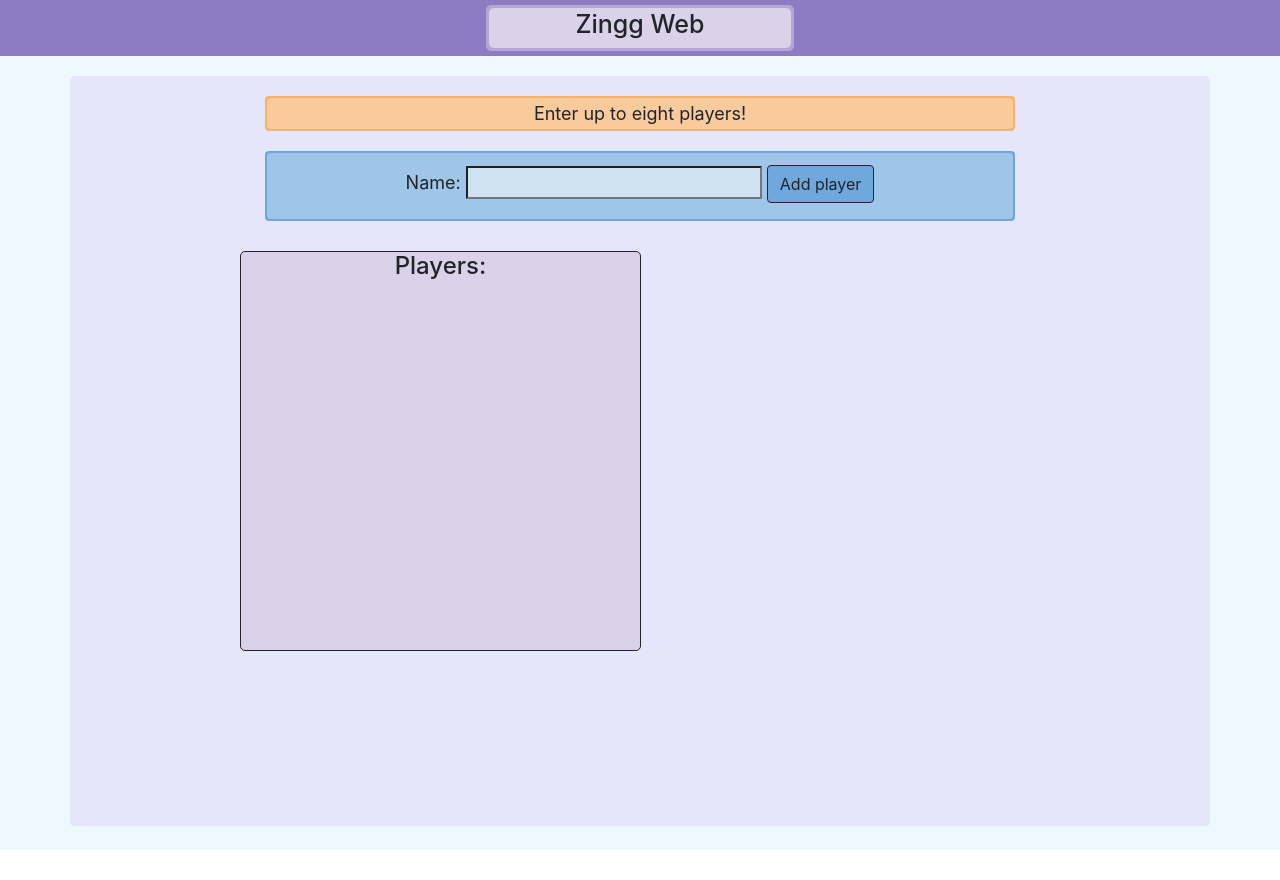
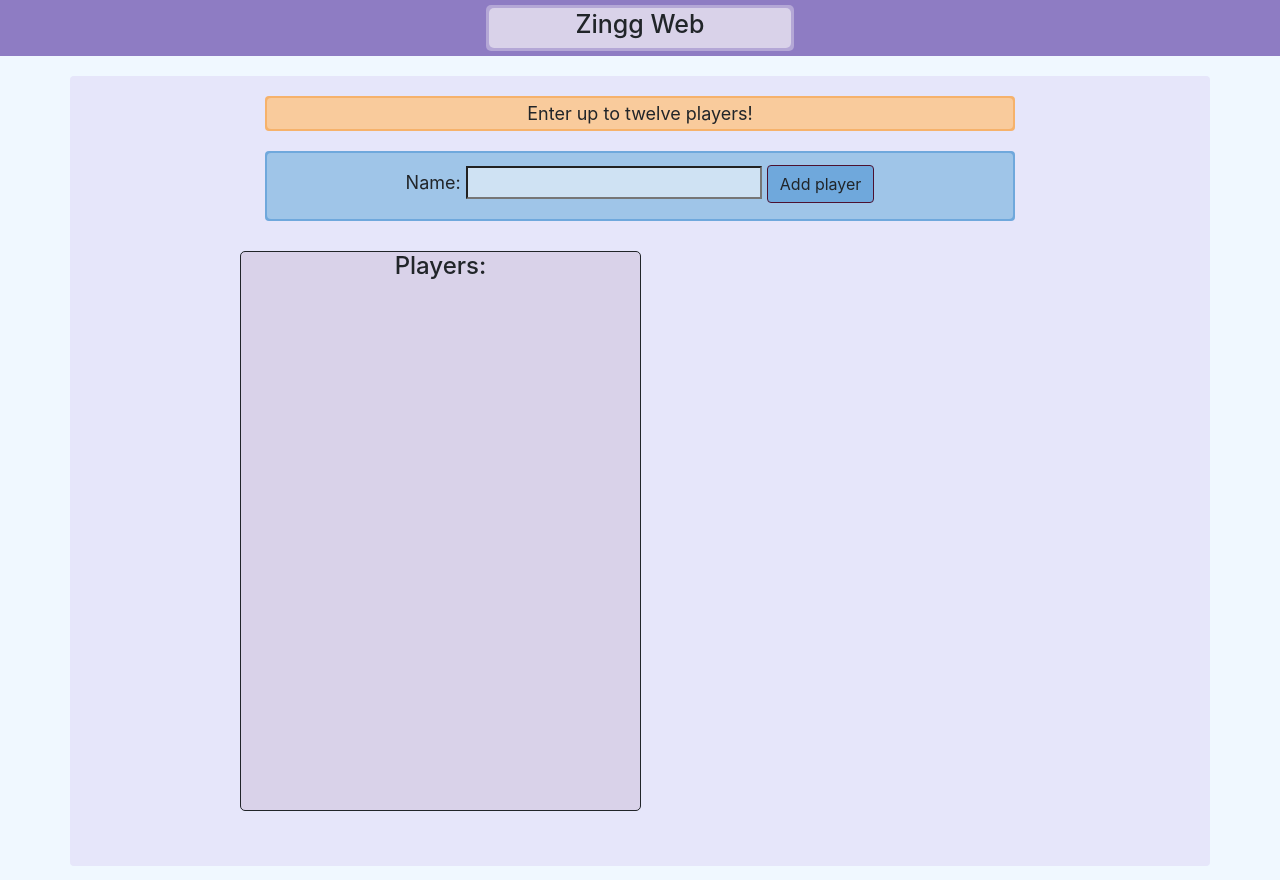
Before and after one commit to ncteisen/zingg, a React (Create React App) app: page / in a window 1280 px wide. Both pictures are taken after a click on the link "Start!". Before the commit the page ends 850 px from the top, so only its background shows below. Built offline with nearby package versions, Linux system fonts and the light colour scheme.

Commit message:
support 12 players

```diff
--- a/src/App.css
+++ b/src/App.css
@@ -1,7 +1,7 @@
 .App {
   text-align: center;
   background-color: #F0F8FF;
-  height: 850px;
+  height: 880px;
 }
 
 .App-logo {
@@ -90,7 +90,7 @@
   display: flex;
   flex-wrap: wrap;
   justify-content: space-between;
-  height: 750px;
+  height: 790px;
 }
 
 .game-container-color {
@@ -176,7 +176,7 @@
   border-width: 1px;
   border-radius: 5px;
   margin-top: 30px;
-  height: 400px;
+  height: 560px;
 }
 
 .players-title{
--- a/src/App.tsx
+++ b/src/App.tsx
@@ -83,8 +83,8 @@ class App extends React.Component<AppProps, AppState> {
 
   handleSubmit = (event: React.FormEvent<HTMLFormElement>) => {
     event.preventDefault();
-    if (this.state.names.length >= 8) {
-      alert("Eight players max!!")
+    if (this.state.names.length >= 12) {
+      alert("Twelve players max!!")
       return;
     }
     if (this.state.value.length == 0) {
--- a/src/Game.tsx
+++ b/src/Game.tsx
@@ -212,6 +212,22 @@ class Game extends React.Component<GameProps, GameState> {
                 </div>
               </div>
             }
+            {this.state.players.length > 8 &&
+              <div className="row">
+                <div className="col-3">
+                  {this.renderPlayer(8)}
+                </div>
+                <div className="col-3">
+                  {this.renderPlayer(9)}
+                </div>
+                <div className="col-3">
+                  {this.renderPlayer(10)}
+                </div>
+                <div className="col-3">
+                  {this.renderPlayer(11)}
+                </div>
+              </div>
+            }
             <div className="row">
               <div className="col">
                 <div id="headerContainer1" className="orange3 container rounded">
--- a/src/Lobby.tsx
+++ b/src/Lobby.tsx
@@ -19,7 +19,7 @@ function Lobby(Props: LobbyProps) {
               <div className="col">
                 <div id="headerContainer1" className="orange3 container rounded">
                 <div id="headerContainer2" className="orange2 container rounded">
-                Enter up to eight players!
+                Enter up to twelve players!
                 </div>
                 </div>
               </div>
```
Also changed, not shown: 1 other file (tests, documents, lock files or other folders).
